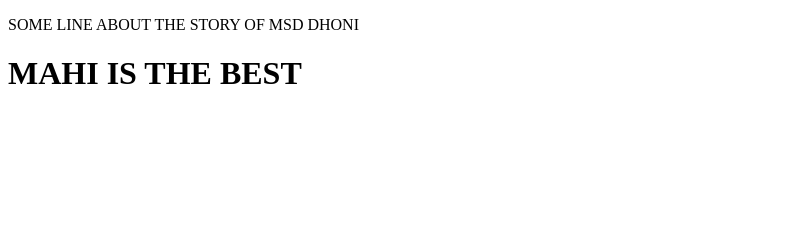
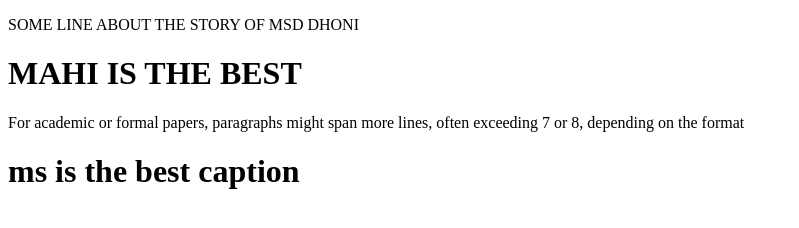
Before and after one commit to Arvindsin6386/git-different, a plain HTML site: page index.html in a window 1280 px wide. Shown: the whole page, without its empty margins (0-799 px from the left). Drawn offline with Linux system fonts and the light colour scheme.

Commit message:
h1 tags add

```diff
--- a/index.html
+++ b/index.html
@@ -8,5 +8,7 @@
 <body>
     <P> SOME LINE ABOUT THE STORY OF MSD DHONI </P>
     <H1> MAHI IS THE BEST</H1>
+    <p> For academic or formal papers, paragraphs might span more lines, often exceeding 7 or 8, depending on the format</p>
+    <h1> ms is the best caption</h1>
 </body>
 </html>
```
